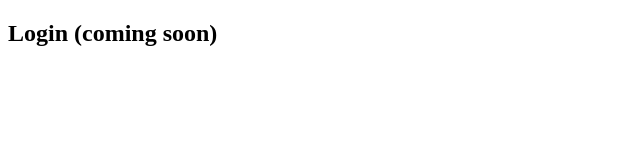
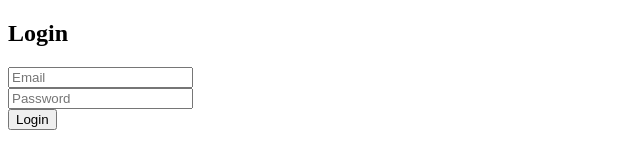
Before and after one commit to HafizyCorporate/Caramudah, a website: page public/login.html in a window 1280 px wide. Shown: the whole page, without its empty margins (0-640 px from the left). Drawn offline with Linux system fonts and the light colour scheme.

Commit message:
Update login.html

```diff
--- a/public/login.html
+++ b/public/login.html
@@ -1,7 +1,27 @@
 <!DOCTYPE html>
 <html>
-<head><title>Login</title></head>
 <body>
-<h2>Login (coming soon)</h2>
+<h2>Login</h2>
+<input id="email" placeholder="Email"><br>
+<input id="pass" type="password" placeholder="Password"><br>
+<button onclick="login()">Login</button>
+
+<script>
+async function login(){
+  const r = await fetch("/login",{
+    method:"POST",
+    headers:{"Content-Type":"application/json"},
+    body:JSON.stringify({
+      email:email.value,
+      password:pass.value
+    })
+  });
+  const j = await r.json();
+  if(j.success){
+    localStorage.userId=j.userId;
+    location.href="/index.html";
+  } else alert("Gagal");
+}
+</script>
 </body>
 </html>
```
